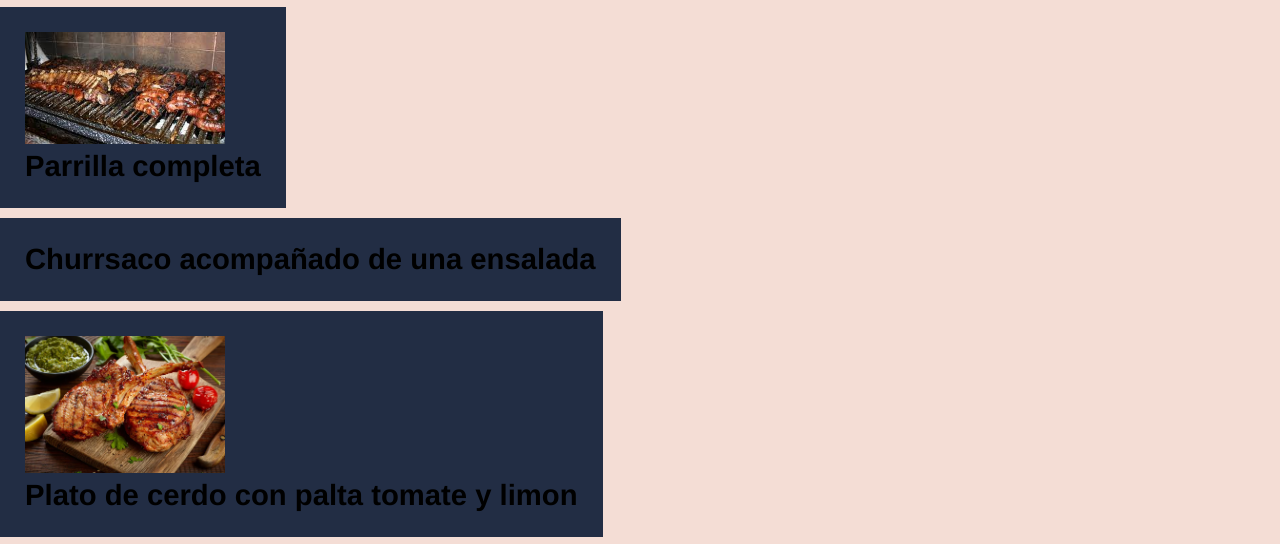
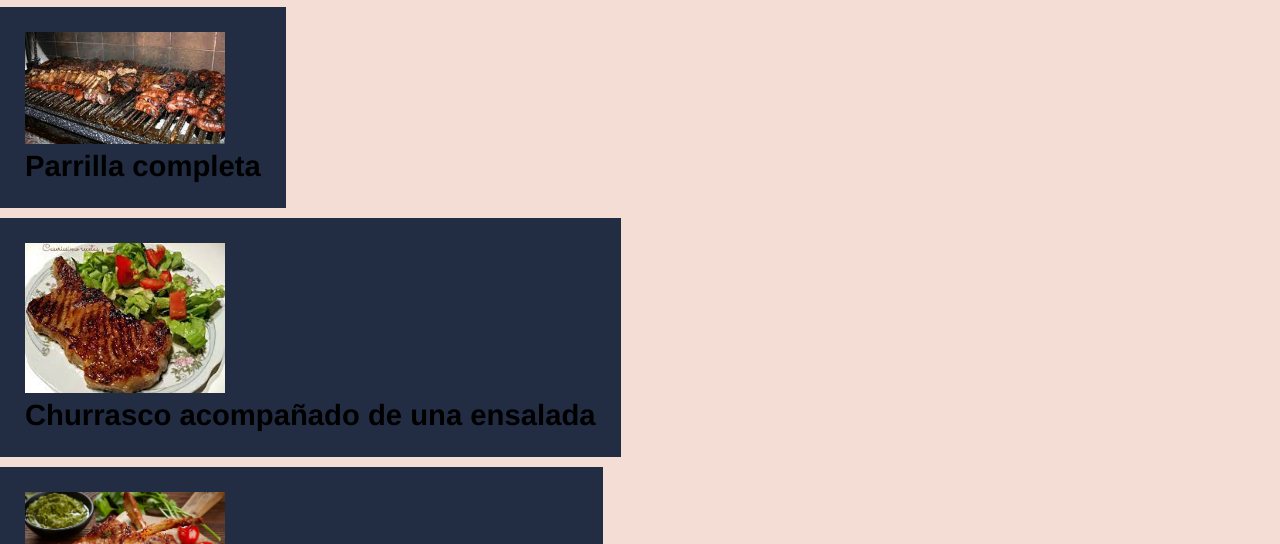
Before and after one commit to marianobravo/ElArriero, a plain HTML site: page index.html in a window 1280 px wide. Shown: the part 232-776 px from the top of the page. Drawn offline with nearby package versions, Linux system fonts and the light colour scheme.

Commit message:
bug corregido

```diff
--- a/index.html
+++ b/index.html
@@ -33,9 +33,9 @@
                 <img src="./img/parrila.jpg" alt="parrilla">
                 <h3>Parrilla completa</h3>
             </div>
-            <div class="plato animate__animated animate__lightSpeedInRight>
+            <div class="plato animate__animated animate__lightSpeedInRight">
                 <img src="./img/churrasquito.jpg" alt="churrasco simple">
-                <h3>Churrsaco acompañado de una ensalada</h3>
+                <h3>Churrasco acompañado de una ensalada</h3>
             </div>
             <div class="plato animate__animated animate__lightSpeedInRight">
                 <img src="./img/cerdo.jpg" alt="cerdo">
```
